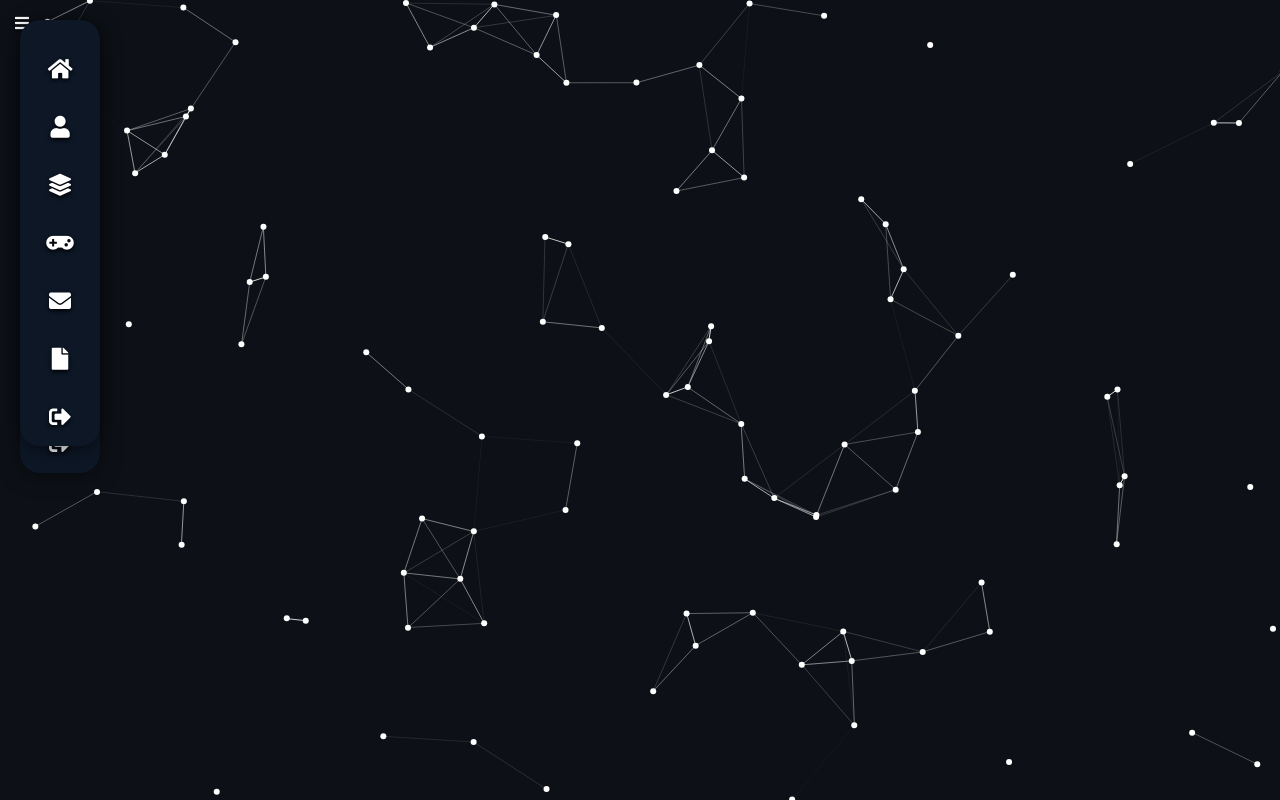
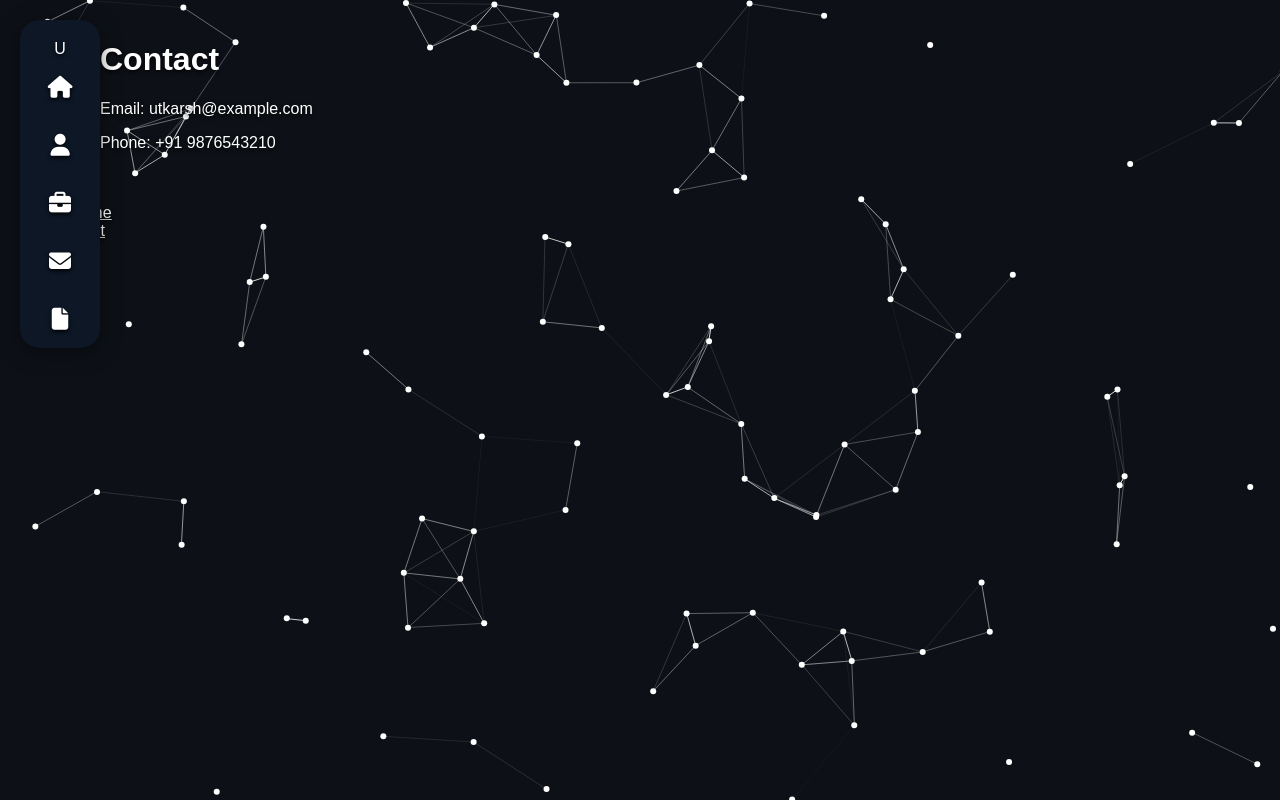
Before and after one commit to Utkarshchoudhary2/Utkarshchaudhary, a plain HTML site: page contact.html in a window 1280 px wide. Drawn offline with nearby package versions, Linux system fonts and the light colour scheme; files that its build step writes are made by us from their sources.

Commit message:
Update contact.html

```diff
--- a/contact.html
+++ b/contact.html
@@ -1,40 +1,36 @@
-<!doctype html>
-<html lang="en"><head>
-  <meta charset="utf-8">
-  <meta name="viewport" content="width=device-width,initial-scale=1">
+<!DOCTYPE html>
+<html lang="en">
+<head>
+  <meta charset="UTF-8">
+  <meta name="viewport" content="width=device-width, initial-scale=1.0">
   <title>Contact</title>
-  <link rel="stylesheet" href="css/style.css">
-  <link rel="stylesheet" href="https://cdnjs.cloudflare.com/ajax/libs/font-awesome/5.15.4/css/all.min.css">
-</head><body>
+  <link rel="stylesheet" href="style.css">
+  <script src="https://kit.fontawesome.com/a076d05399.js" crossorigin="anonymous"></script>
+</head>
+<body>
+  <div id="particles-js"></div>
 
-<div class="sidebar">
+  <div class="sidebar">
+    <div class="logo">U</div>
     <ul>
-        <li><a href="index.html"><i class="fas fa-home"></i></a></li>
-        <li><a href="about.html"><i class="fas fa-user"></i></a></li>
-        <li><a href="projects.html"><i class="fas fa-layer-group"></i></a></li>
-        <li><a href="game.html"><i class="fas fa-gamepad"></i></a></li>
-        <li><a href="contact.html"><i class="fas fa-envelope"></i></a></li>
-        <li><a href="resume.html"><i class="fas fa-file"></i></a></li>
-        <li><a href="login.html"><i class="fas fa-sign-out-alt"></i></a></li>
-    </ul>
-</div>
-
-  <div id='particles-js'></div>
-  <div class='content-overlay'>
-<div id="particles-js"></div>
-<div class="hamburger"><i class="fas fa-bars"></i></div>
-<div class="sidebar" id="sidebar">
-  <div class="top">
-    <div class="profile">U</div>
-    <ul>
-      <li><a href="index.html"><i class="fas fa-home"></i><span>Home</span></a></li>
-      <li><a href="about.html"><i class="fas fa-user"></i><span>About</span></a></li>
-      <li><a href="projects.html"><i class="fas fa-layer-group"></i><span>Projects</span></a></li>
-      <li><a href="contact.html"><i class="fas fa-envelope"></i><span>Contact</span></a></li>
+      <li><a href="index.html"><i class="fas fa-home"></i> <span>Home</span></a></li>
+      <li><a href="about.html"><i class="fas fa-user"></i> <span>About</span></a></li>
+      <li><a href="projects.html"><i class="fas fa-briefcase"></i> <span>Projects</span></a></li>
+      <li><a href="contact.html"><i class="fas fa-envelope"></i> <span>Contact</span></a></li>
+      <li><a href="resume.pdf" target="_blank"><i class="fas fa-file"></i> <span>Resume</span></a></li>
     </ul>
   </div>
-  <div class="bottom">
-    <ul>
+
+  <div class="content">
+    <h1>Contact</h1>
+    <p>Email: utkarsh@example.com</p>
+    <p>Phone: +91 9876543210</p>
+  </div>
+
+  <script src="particles.min.js"></script>
+  <script src="particles-config.js"></script>
+</body>
+</html>    <ul>
       <li><a href="resume.html"><i class="fas fa-file-alt"></i><span>Resume</span></a></li>
       <li><a href="login.html"><i class="fas fa-sign-out-alt"></i><span>Logout</span></a></li>
     </ul>
```
